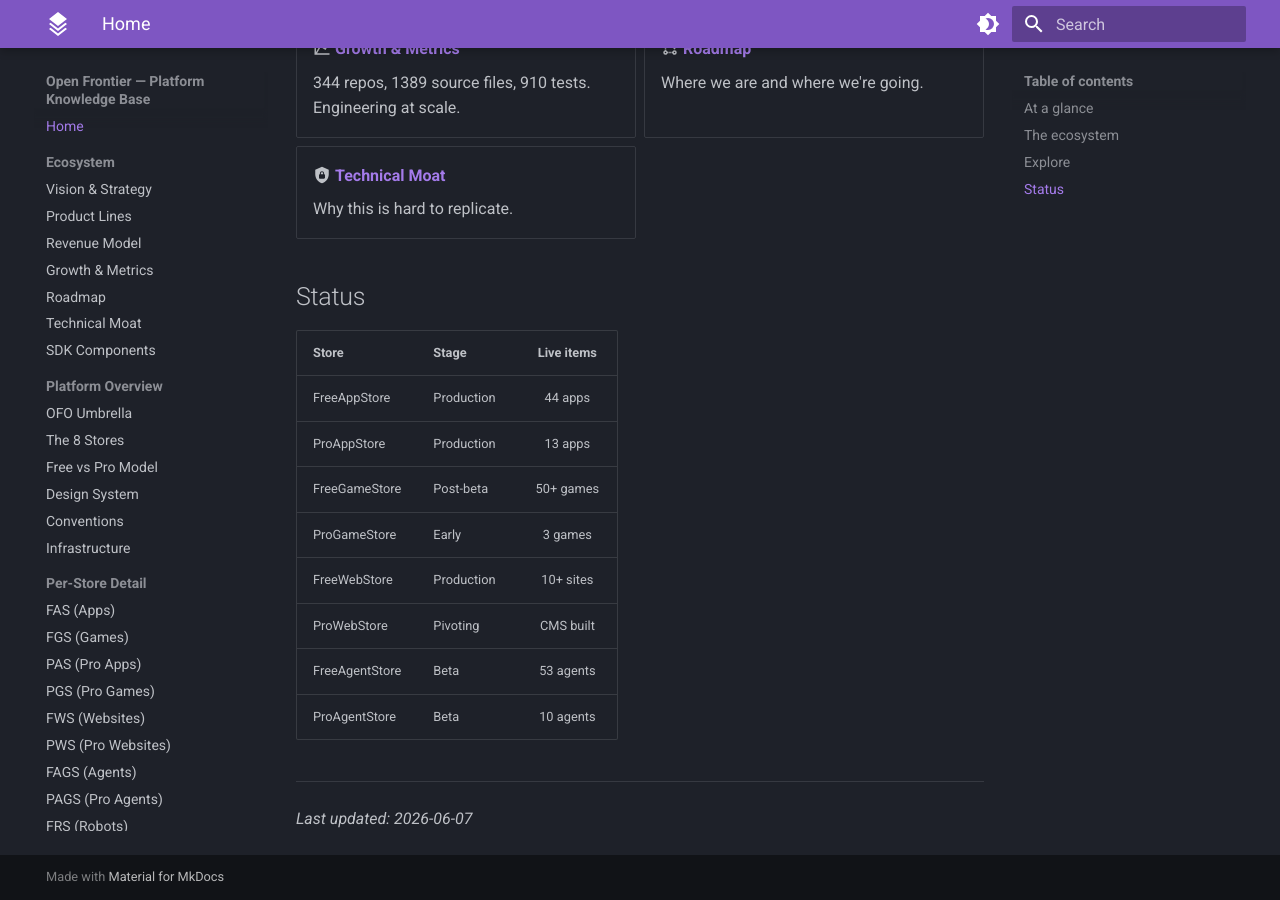
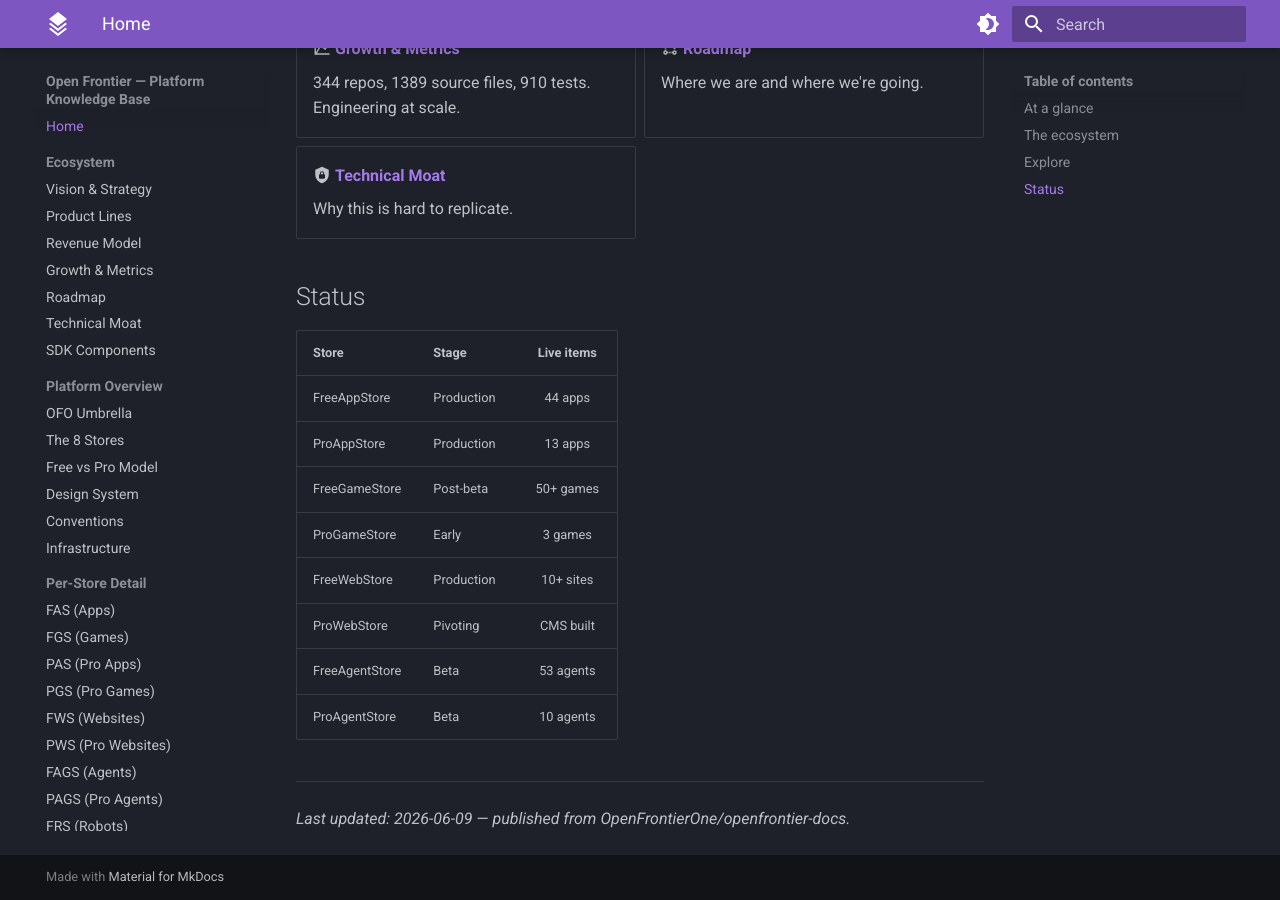
Before and after one commit to OpenFrontierOne/openfrontier-docs, an MkDocs documentation site: the page built from docs/index.md, in a window 1280 px wide and 900 px high, scrolled down 1229 px. Built offline with MkDocs 1.6.1 and Material for MkDocs 9.7.7, drawn with Linux system fonts in a browser that asks for light colours.

```diff
--- a/docs/index.md
+++ b/docs/index.md
@@ -86,4 +86,4 @@
 
 ---
 
-*Last updated: 2026-06-07*
+*Last updated: 2026-06-09 — published from OpenFrontierOne/openfrontier-docs.*
```
